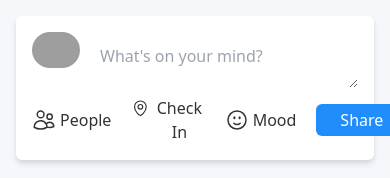
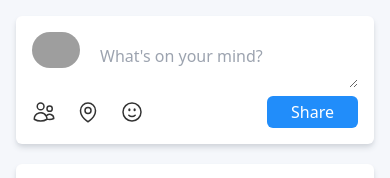
Before and after one commit to JesseSegall/soc_media, a Next.js app: page / in a window 390 px wide. Shown: the top 178 px of the page. Built offline with nearby package versions, Linux system fonts and the light colour scheme; grey boxes are pictures that could not be loaded.

Commit message:
updates for mobile

```diff
--- a/components/PostFormCard.js
+++ b/components/PostFormCard.js
@@ -27,7 +27,7 @@ export default function PostFormCard() {
 								d='M15 19.128a9.38 9.38 0 002.625.372 9.337 9.337 0 004.121-.952 4.125 4.125 0 00-7.533-2.493M15 19.128v-.003c0-1.113-.285-2.16-.786-3.07M15 19.128v.106A12.318 12.318 0 018.624 21c-2.331 0-4.512-.645-6.374-1.766l-.001-.109a6.375 6.375 0 0111.964-3.07M12 6.375a3.375 3.375 0 11-6.75 0 3.375 3.375 0 016.75 0zm8.25 2.25a2.625 2.625 0 11-5.25 0 2.625 2.625 0 015.25 0z'
 							/>
 						</svg>
-						People
+						<span className='hidden md:block'>People</span>
 					</button>
 				</div>
 				<div>
@@ -51,7 +51,7 @@ export default function PostFormCard() {
 								d='M19.5 10.5c0 7.142-7.5 11.25-7.5 11.25S4.5 17.642 4.5 10.5a7.5 7.5 0 1115 0z'
 							/>
 						</svg>
-						Check In
+						<span className='hidden md:block'>Check in</span>
 					</button>
 				</div>
 				<div>
@@ -70,7 +70,7 @@ export default function PostFormCard() {
 								d='M15.182 15.182a4.5 4.5 0 01-6.364 0M21 12a9 9 0 11-18 0 9 9 0 0118 0zM9.75 9.75c0 .414-.168.75-.375.75S9 10.164 9 9.75 9.168 9 9.375 9s.375.336.375.75zm-.375 0h.008v.015h-.008V9.75zm5.625 0c0 .414-.168.75-.375.75s-.375-.336-.375-.75.168-.75.375-.75.375.336.375.75zm-.375 0h.008v.015h-.008V9.75z'
 							/>
 						</svg>
-						Mood
+						<span className='hidden md:block'>Mood</span>
 					</button>
 				</div>
 				<div className='grow text-right'>
```
